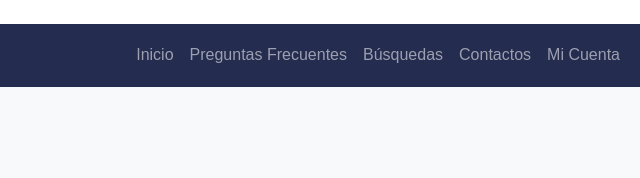
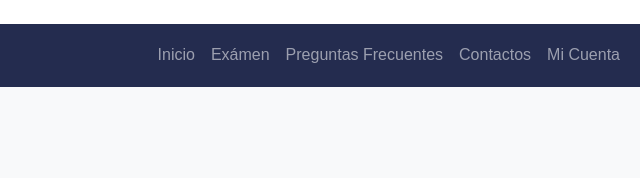
Before and after one commit to Concursar/concursar.github.io, a plain HTML site: page login.html in a window 1280 px wide. Shown: the top 178 px of the page, 640-1280 px from the left. Drawn offline with nearby package versions, Linux system fonts and the light colour scheme.

Commit message:
Update login.html
Busqueda por examen

```diff
--- a/login.html
+++ b/login.html
@@ -27,10 +27,10 @@ clu<!DOCTYPE html>
                         <a class="nav-link" href="index.html">Inicio</a>
                     </li>
                     <li class="nav-item">
-                        <a class="nav-link" href="#faq">Preguntas Frecuentes</a>
+                        <a class="nav-link" href="#moodle">Exámen</a>
                     </li>
                     <li class="nav-item">
-                        <a class="nav-link" href="#busquedas">Búsquedas</a>
+                        <a class="nav-link" href="#faq">Preguntas Frecuentes</a>
                     </li>
                     <li class="nav-item">
                         <a class="nav-link" href="#contactos">Contactos</a>
```
